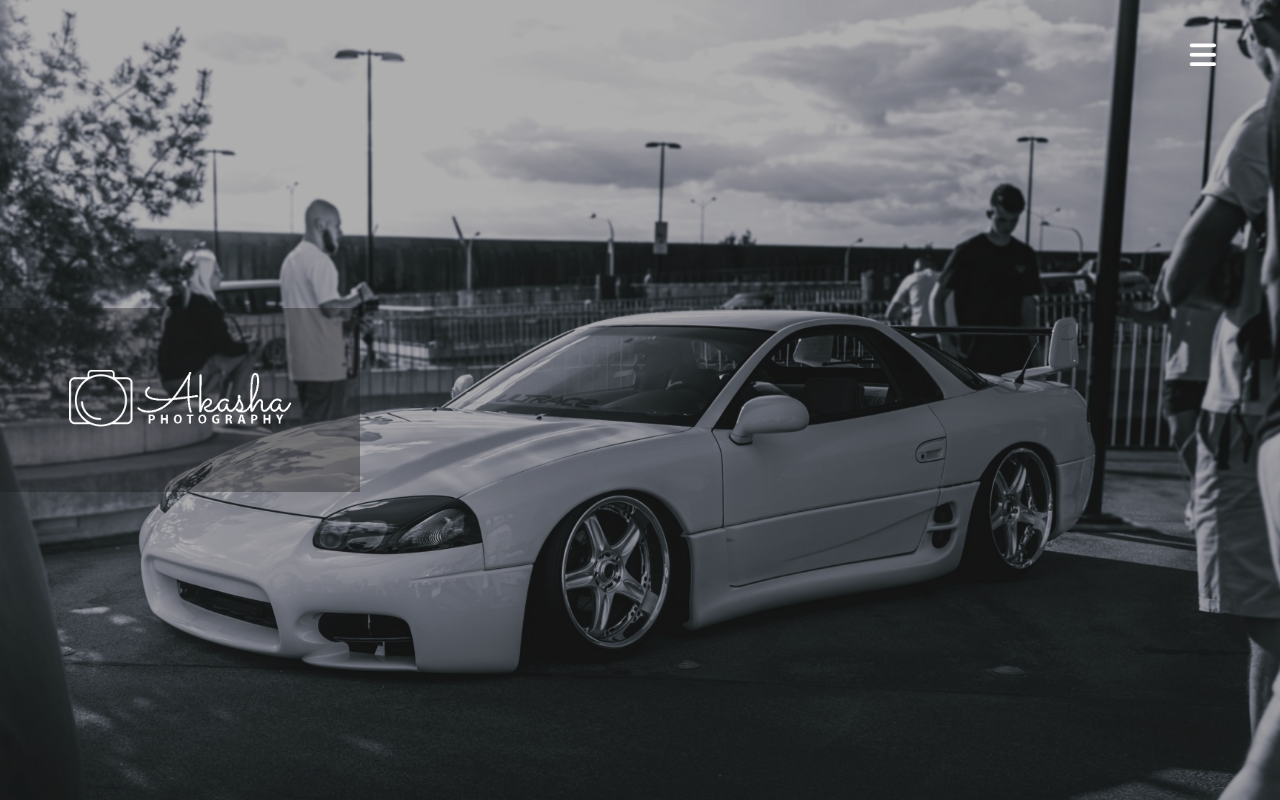
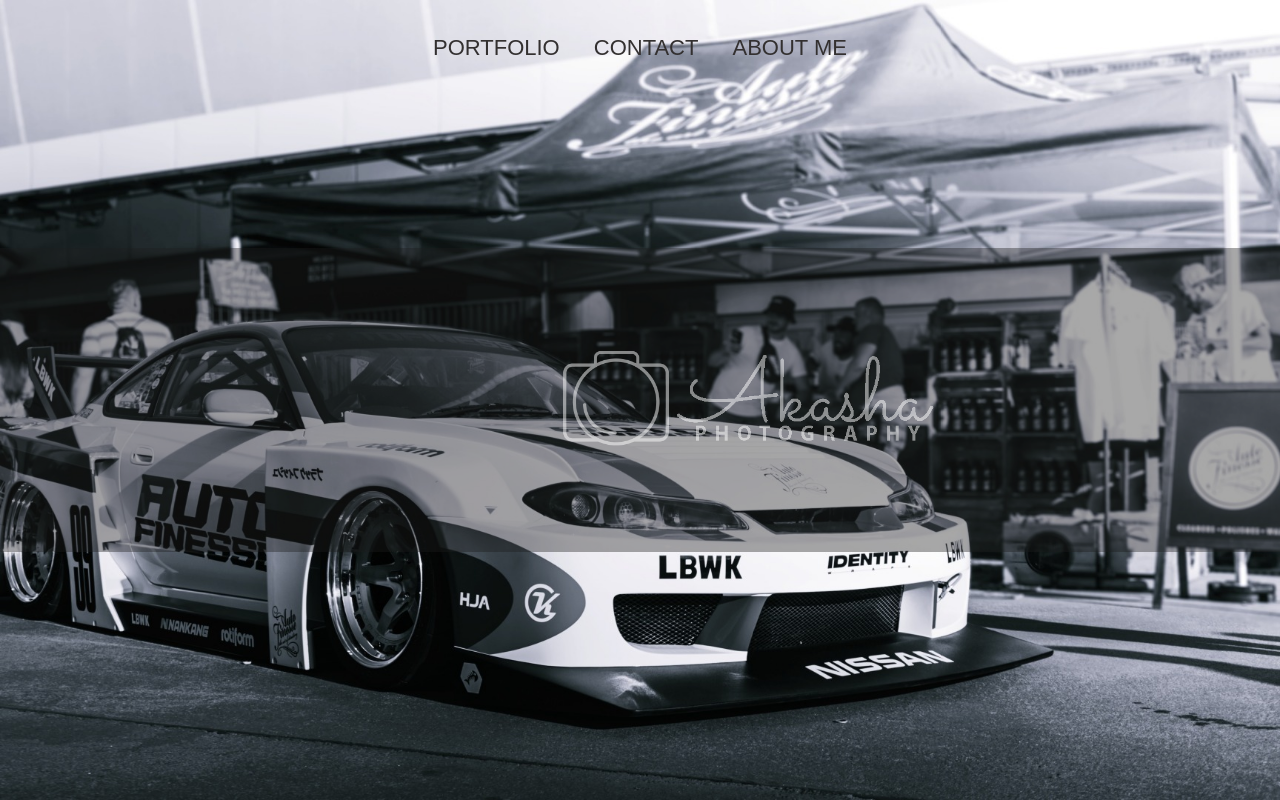
Before and after one commit to xAkashax/photo-website, a plain HTML site: page index.html in a window 1280 px wide. Drawn offline with Linux system fonts and the light colour scheme; a web font is replaced by a local one.

Commit message:
Add hover efects and animation for slider, navigation for desktop version

```diff
--- a/app.js
+++ b/app.js
@@ -2,27 +2,28 @@
 
 // pobieranie i zmiana zdjęć w tle
 
-// document.addEventListener('DOMContentLoaded', () => {
-//   this.slider();
-// });
+document.addEventListener('DOMContentLoaded', () => {
+  this.slider();
+});
 
-// const bgImages = document.querySelector('.bg-img');
-// const howManyImages = 12;
-// let currentImg = 1;
+const bgImages = document.querySelector('.bg-img');
+const howManyImages = 10;
+let currentImg = 1;
 
-// function slider() {
-//   const version = window.innerWidth > 1024 ? 'desktop' : 'mobile';
-//   console.log(window.innerWidth);
+function slider() {
+  const version = window.innerWidth > 1024 ? 'desktop' : 'mobile';
+  console.log(window.innerWidth);
 
-//   if (currentImg > howManyImages) {
-//     currentImg = 1;
-//   }
-//   bgImages.style.backgroundImage = `url(img/${version}/${currentImg}.jpg)`;
-//   currentImg++;
-//   setTimeout(() => {
-//     this.slider();
-//   }, 1000);
-// }
+  if (currentImg > howManyImages) {
+    currentImg = 1;
+  }
+  bgImages.style.backgroundImage = `url(img/${version}/${currentImg}.jpg)`;
+  // bgImages.style.transition = 'opacity 1s ease-in-out';
+  currentImg++;
+  setTimeout(() => {
+    this.slider();
+  }, 5000);
+}
 
 // otwieranie menu
 
@@ -30,10 +31,18 @@
 const closeNav = document.querySelector('.close-nav');
 const nav = document.querySelector('.nav-links');
 
+function activeNav() {
+  nav.classList.toggle('active-nav');
+}
+
 openNav.addEventListener('click', () => {
-  nav.style.display = 'block';
+  activeNav();
+  closeNav.style.display = 'block';
+  openNav.style.display = 'none';
 });
 
 closeNav.addEventListener('click', () => {
-  nav.style.display = 'none';
+  activeNav();
+  openNav.style.display = 'block';
+  closeNav.style.display = 'none';
 });
--- a/index.html
+++ b/index.html
@@ -12,6 +12,9 @@
 
   <title>Akasha Photography</title>
   <link rel="stylesheet" href="style.css">
+  <link rel="preconnect" href="https://fonts.googleapis.com">
+  <link rel="preconnect" href="https://fonts.gstatic.com" crossorigin>
+  <link href="https://fonts.googleapis.com/css2?family=Gotu&family=Reem+Kufi+Ink&display=swap" rel="stylesheet">
   <script src="https://kit.fontawesome.com/536ff07e99.js" crossorigin="anonymous"></script>
 </head>
 
--- a/style.css
+++ b/style.css
@@ -1,3 +1,6 @@
+/* font-family: 'Reem Kufi Ink', sans-serif; */
+/* font-family: 'Gotu', sans-serif; */
+
 * {
   margin: 0;
   padding: 0;
@@ -10,7 +13,7 @@
   width: 100vw;
   max-height: 100vh;
   position: relative;
-  /* overflow: hidden; */
+  overflow: hidden;
 }
 
 .nav-links {
@@ -18,10 +21,15 @@
   height: 100vh;
   position: fixed;
   top: 0;
+  left: -100%;
+  background: rgb(255, 255, 255);
+  z-index: 2;
+  display: block;
+  transition: 0.5s linear;
+}
+
+.active-nav {
   left: 0;
-  background-color: rgba(255, 255, 255);
-  z-index: 2;
-  display: none;
 }
 
 .open-nav,
@@ -29,6 +37,10 @@
   position: fixed;
   top: 5vh;
   right: 5vw;
+}
+
+.close-nav {
+  display: none;
 }
 
 .open-nav {
@@ -52,12 +64,15 @@
 }
 
 .link {
+  font-family: 'Reem Kufi Ink', sans-serif;
   text-decoration: none;
   color: black;
   line-height: 2.5;
+  font-size: 20px;
 }
 
 .logo {
+  width: 100vw;
   position: fixed;
   top: 50%;
   left: 0;
@@ -68,6 +83,7 @@
 
 .logo img {
   width: 360px;
+  margin: 0 auto;
 }
 
 .cover {
@@ -87,9 +103,64 @@
   background-size: cover;
   background-repeat: no-repeat;
   background-attachment: fixed;
+  transform: scale(1);
+  animation: 5000ms pulsate infinite alternate ease-in-out;
+}
+
+@keyframes pulsate {
+  0% {
+    transform: scale();
+  }
+  50% {
+    transform: scale(1.05);
+  }
+  100% {
+    transform: scale(1);
+  }
 }
 
 @media only screen and (min-width: 1024px) {
+  .open-nav,
+  .close-nav {
+    display: none;
+  }
+
+  .nav-links {
+    height: 10vh;
+    left: 0;
+    background: transparent;
+  }
+
+  .nav-links ul {
+    display: flex;
+    flex-direction: row;
+    justify-content: space-around;
+    align-items: center;
+    text-align: start;
+    margin: 20px auto;
+    width: 35vw;
+    text-align: center;
+  }
+
+  .link {
+    color: rgb(51, 48, 48);
+    font-size: 22px;
+    box-shadow: inset 0 0 0 0 rgb(51, 48, 48);
+    padding: 0 0.4rem;
+    transition: color 0.3s ease-in-out, box-shadow 0.3s ease-in-out;
+  }
+
+  .link:hover {
+    box-shadow: inset 150px 0 0 0 rgba(51, 48, 48, 0.508);
+    color: white;
+  }
+
+  .logo img {
+    width: 600px;
+    margin: 0 35vw;
+    opacity: 0.5;
+  }
+
   .bg-img {
     background-image: url(img/desktop/1.jpg);
   }
```
Also changed, not shown: img/desktop/10.jpg, img/desktop/11.jpg (deleted), img/desktop/12.jpg (deleted), img/desktop/9.jpg, img/mobile/10.jpg, img/mobile/11.jpg (deleted), img/mobile/12.jpg (deleted), img/mobile/8.jpg, img/mobile/9.jpg.
